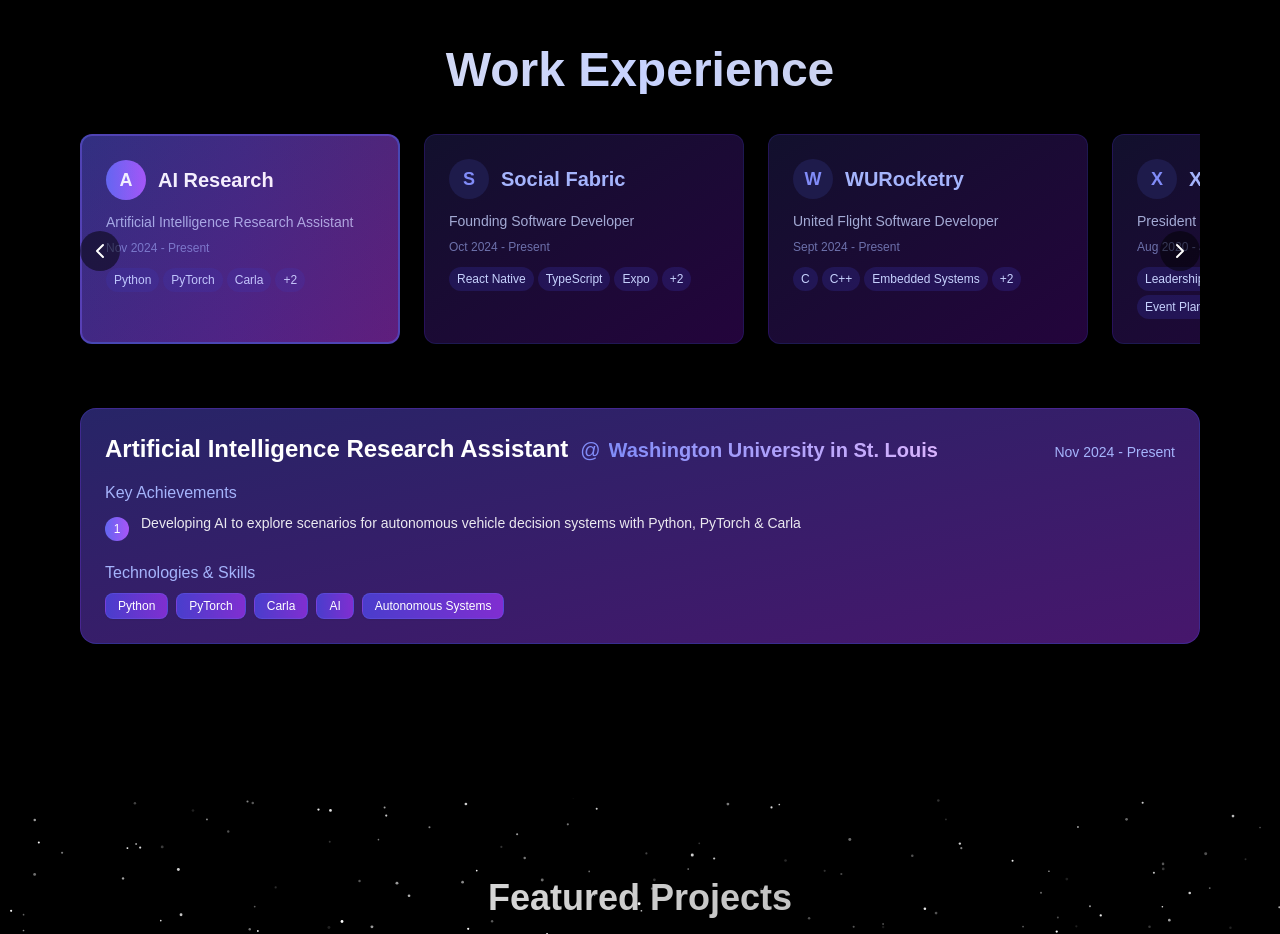
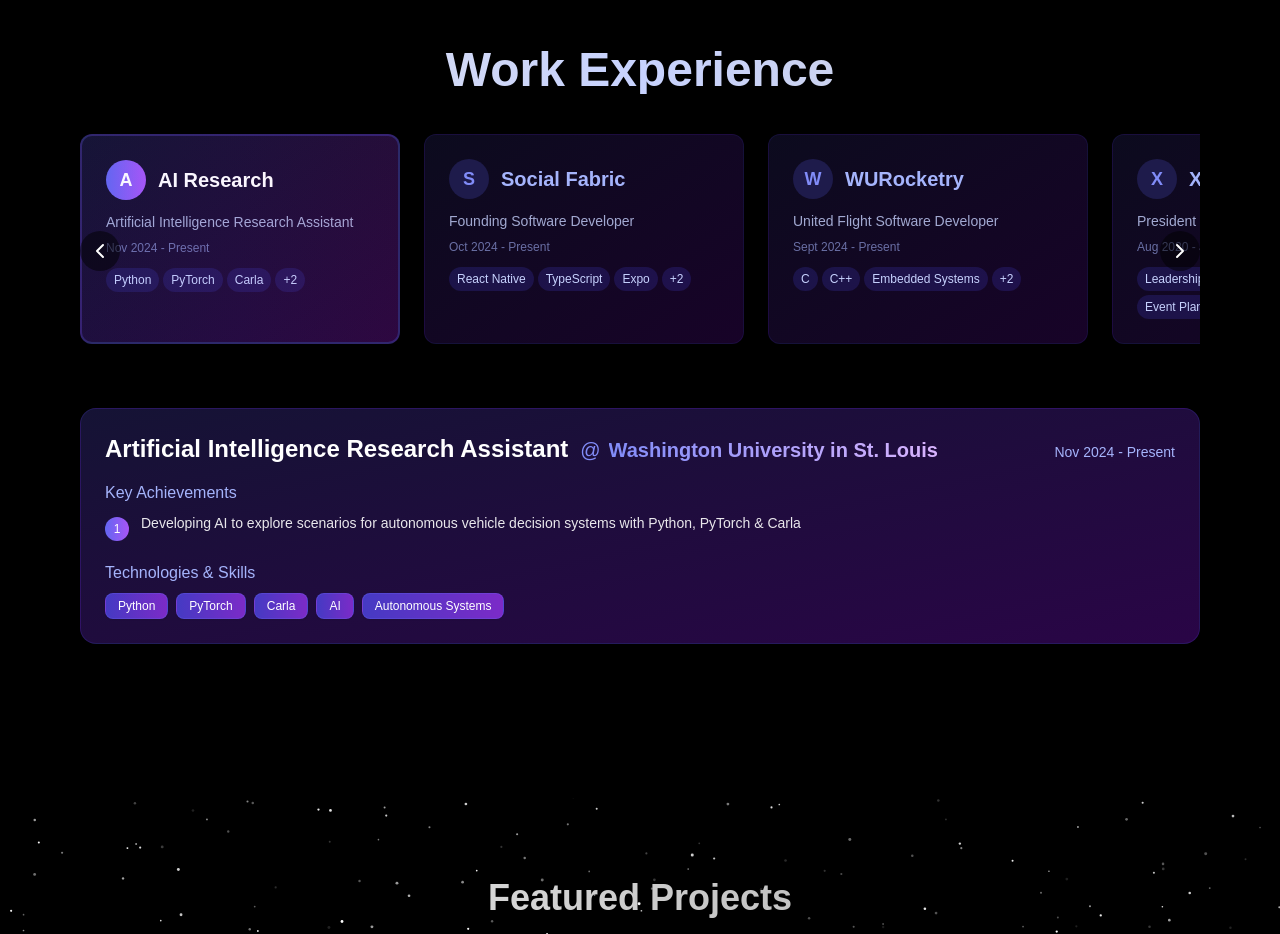
Before and after one commit to koji0701/Portfolio, a React (Vite) app: page / in a window 1280 px wide. Shown: the part 1602-2536 px from the top of the page. Built offline with nearby package versions, Linux system fonts and the light colour scheme; a web font is replaced by a local one.

Commit message:
fix: adjust colors

```diff
--- a/src/components/sections/Work.tsx
+++ b/src/components/sections/Work.tsx
@@ -179,9 +179,9 @@
                 className={cn(
                   "experience-card flex-shrink-0 snap-center relative p-6 rounded-xl cursor-pointer transition-all duration-300 overflow-hidden w-80",
                   selectedTab === company
-                    ? "bg-gradient-to-br from-indigo-900/90 to-purple-900/90 border-2 border-indigo-500/50"
-                    : "bg-gradient-to-br from-indigo-950/60 to-purple-950/60 border border-indigo-800/30",
-                  hoveredCard === company && selectedTab !== company ? "shadow-lg shadow-indigo-500/20" : ""
+                    ? "bg-gradient-to-br from-indigo-950/60 to-purple-950/60 border-2 border-indigo-500/30"
+                    : "bg-gradient-to-br from-indigo-950/40 to-purple-950/40 border border-indigo-800/20",
+                  hoveredCard === company && selectedTab !== company ? "shadow-lg shadow-indigo-500/15" : ""
                 )}
                 initial={{ opacity: 0, y: 20 }}
                 animate={{ opacity: 1, y: 0 }}
@@ -196,10 +196,10 @@
               >
                 {/* Glow effect */}
                 <div className={cn(
-                  "absolute inset-0 opacity-0 transition-opacity duration-300",
-                  selectedTab === company ? "opacity-100" : "",
-                  "bg-gradient-to-r from-indigo-500/10 via-purple-500/10 to-pink-500/10"
-                )} />
+                "absolute inset-0 opacity-0 transition-opacity duration-300",
+                selectedTab === company ? "opacity-100" : "",
+                "bg-gradient-to-r from-indigo-500/5 via-purple-500/5 to-pink-500/5"
+              )} />
 
                 {/* Company circle indicator */}
                 <div className="flex items-center gap-3 mb-3">
@@ -256,8 +256,8 @@
             animate={{ opacity: 1, y: 0 }}
             exit={{ opacity: 0, y: -30 }}
             transition={{ duration: 0.4 }}
-            className="bg-gradient-to-br from-indigo-900/80 to-purple-900/80 rounded-2xl p-6 border border-indigo-600/30 backdrop-blur-sm"
-          >
+            className="bg-gradient-to-br from-indigo-950/70 to-purple-950/70 rounded-2xl p-6 border border-indigo-600/20 backdrop-blur-sm"
+            >
             <div className="flex items-baseline flex-wrap gap-3 mb-4">
               <h3 className="text-2xl font-bold text-white">{selectedExperience.position}</h3>
               <div className="flex items-center gap-2">
```
